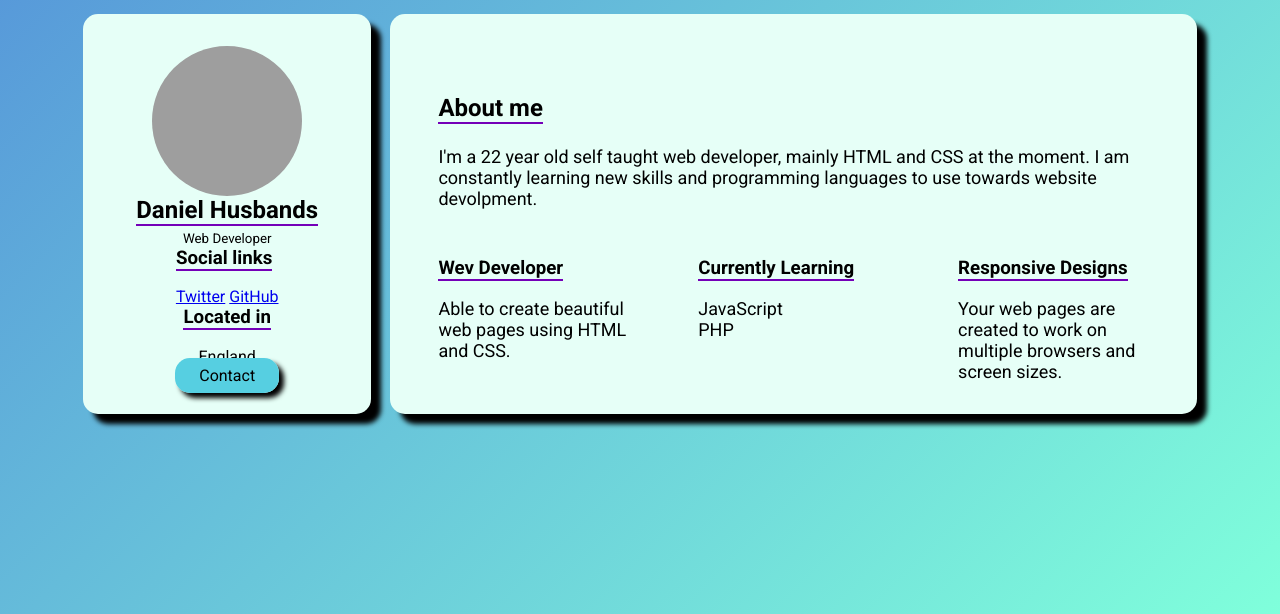
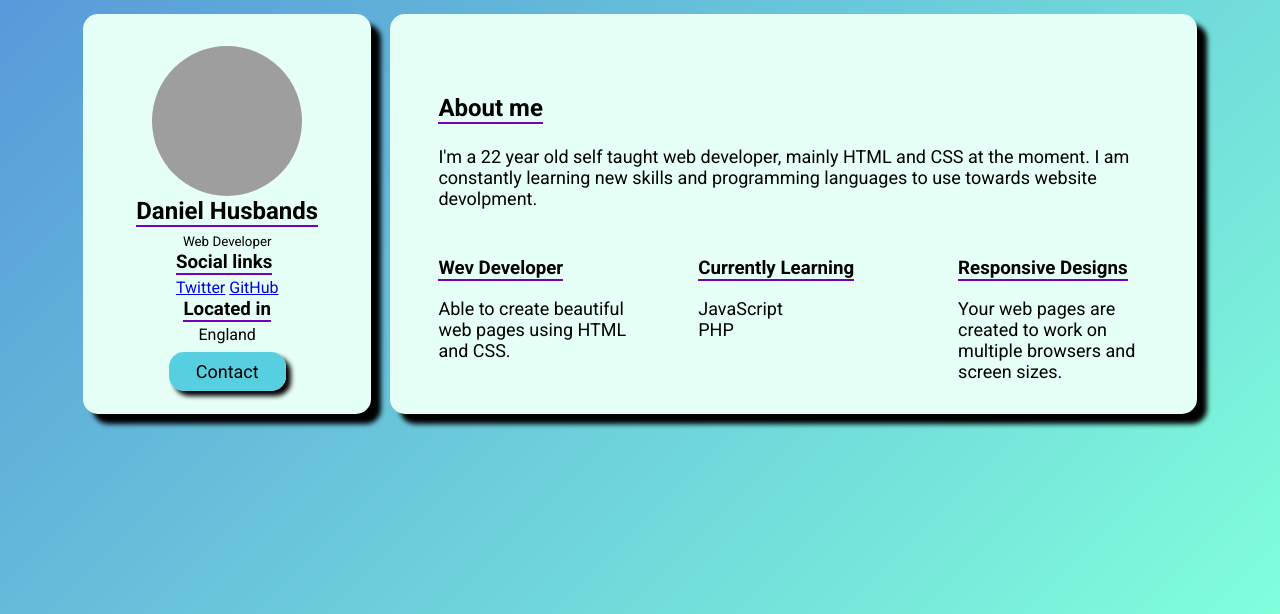
Before and after one commit to itsToko/itsToko.github.io, a PHP site: page / in a window 1280 px wide. Shown: the part 186-800 px from the top of the page. Run offline with PHP 8.4, Linux system fonts and the light colour scheme; grey boxes are pictures that could not be loaded.

Commit message:
styling change
changed margins on titles and button

```diff
--- a/style/main.css
+++ b/style/main.css
@@ -51,6 +51,7 @@ body {
     box-shadow: 10px 10px 5px black;
 }
 
+.col:nth-child(1) .email_btn a,
 .col:nth-child(2) p,
 .col:nth-child(2) li {
     font-size: 1.125rem;
@@ -81,8 +82,10 @@ body {
     max-width: 150px;
 }
 
-.name .title {
-    margin-bottom: 0.15em;
+.name .title,
+.social_links .title,
+.info .title {
+    margin-bottom: 0.25em;
 }
 
 .info {
@@ -91,6 +94,9 @@ body {
     align-items: center;
 }
 
+.email_btn {
+    margin-top: 1em;
+}
 
 .email_btn a {
     background-color: var(--clr-primary-500);
```
